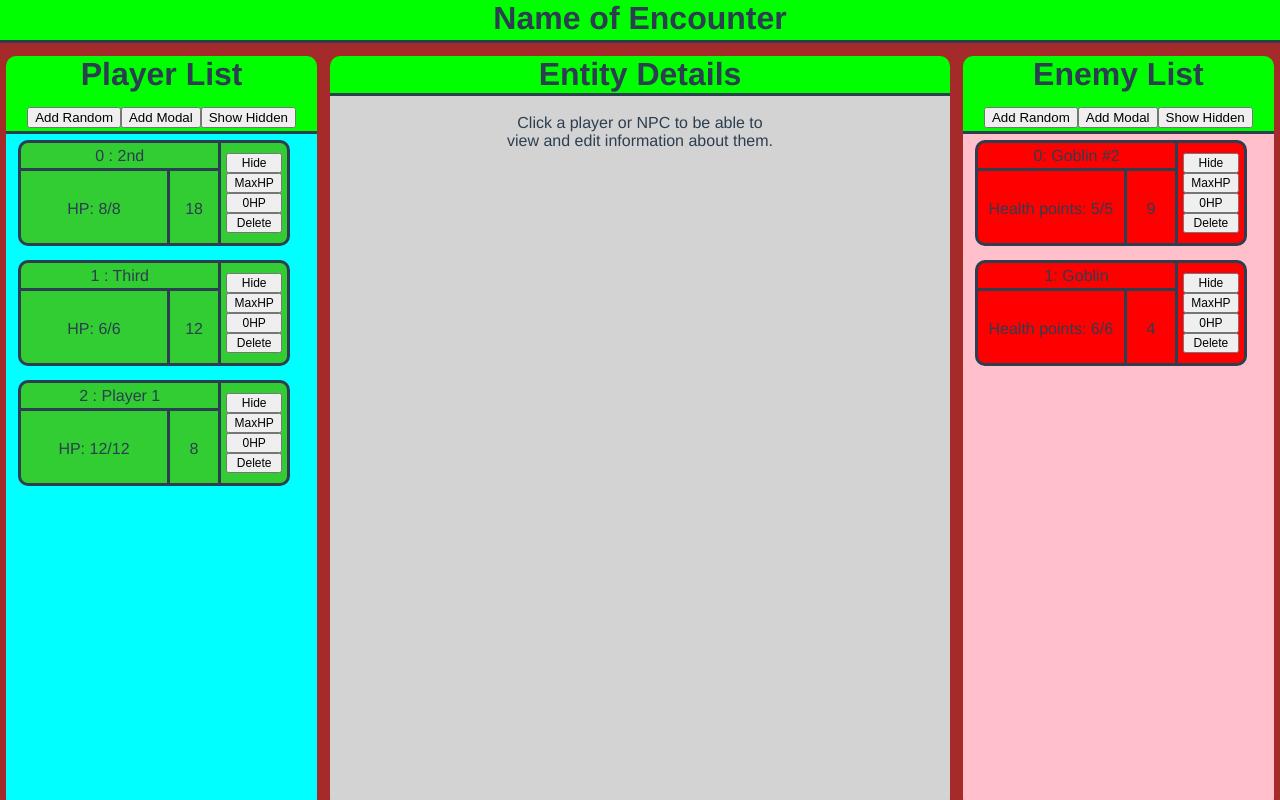
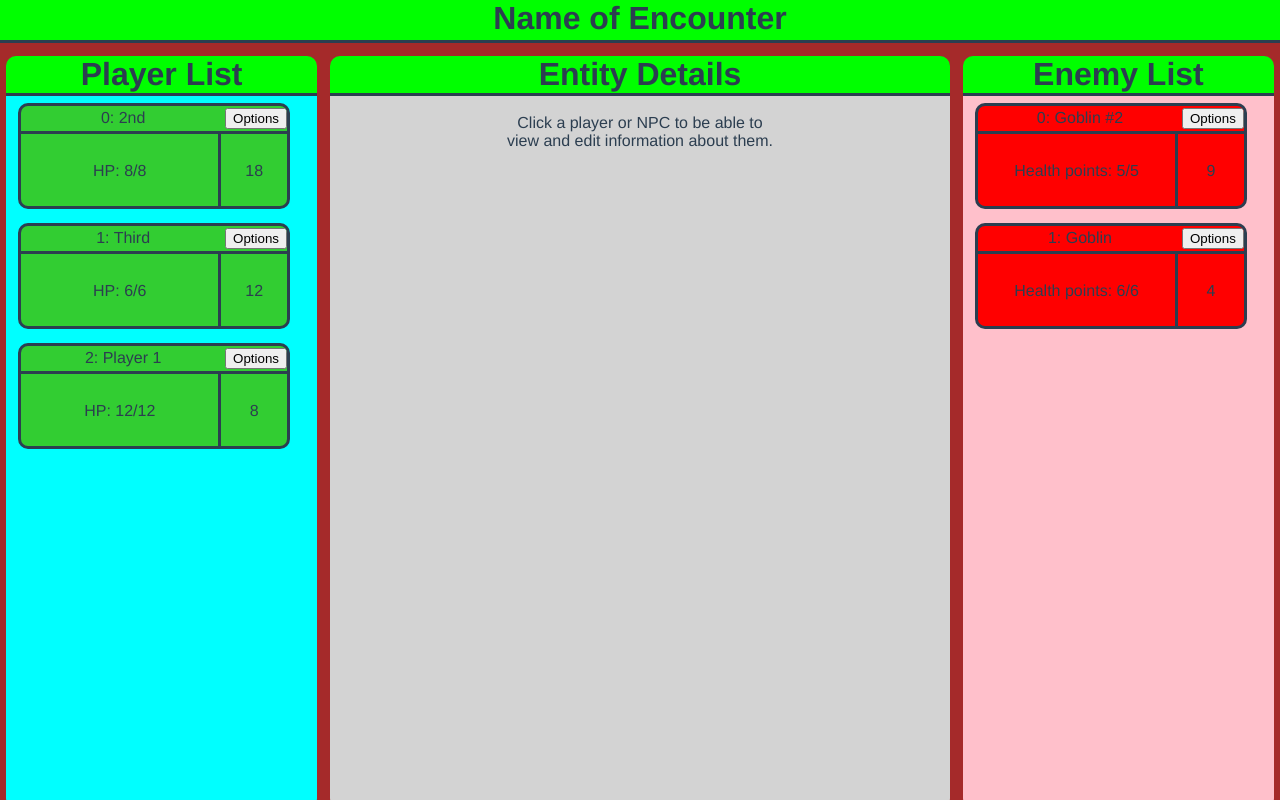
Before and after one commit to scripps2/COMP3000, a Vue app: page / in a window 1280 px wide. Built offline with nearby package versions, Linux system fonts and the light colour scheme.

Commit message:
Collapsible menus, sort by initative Player and NPC list header can be clicked to show the options Options button added on individual cards Players are now sorted by Initative, but can be manually adjusted

```diff
--- a/src/App.vue
+++ b/src/App.vue
@@ -16,11 +16,13 @@
   </div>
   <div class="maincontent">
     <div class="left">
-      <div class="leftheader">
-        Player List <br>
+      <div class="leftheader" @click.self="playerMenu" :class="{showoptions: showplayeroptions}">
+        Player List
+        <div v-if="showplayeroptions">
         <button @click="AddEntityRand('player')">Add Random</button>
         <button @click="ShowEntityModal('player')">Add Modal</button>
         <button @click="ToggleHiddenView('players')">{{ hiddenButton.players }}</button>
+        </div>
       </div>
       <div class="leftcontent">
         <PlayerCard
@@ -34,6 +36,7 @@
           @entityHide="entityHide"
           @entityEditHealth="entityEditHealth"
           @entityRemove="entityRemove"
+          @moveplayercard="moveplayercard"
         />
       </div>
     </div>
@@ -55,7 +58,7 @@
       </div>
     </div>
     <div class="right">
-      <div class="rightheader">
+      <div class="rightheader" @click.self="npcMenu" :class="{showoptions: shownpcoptions}">
         Enemy List <br>
         <button @click="AddEntityRand('npc')">Add Random</button>
         <button @click="ShowEntityModal('npc')">Add Modal</button>
@@ -105,6 +108,9 @@ export default {
       viewHidden: {players: false, npcs: false},
       hiddenButton: {players: 'Show Hidden', npcs: 'Show Hidden'},
       entityToAdd: '',
+      initativesorting: true,
+      showplayeroptions: false,
+      shownpcoptions: false,
     }
   },
   mounted() {
@@ -234,6 +240,13 @@ export default {
         else this.hiddenButton.npcs = 'Show Hidden' }
     },
 
+    moveplayercard(targetidx, direction) {
+      this.initativesorting = false;
+      var temp = this.players[targetidx];
+      this.players[targetidx] = this.players[targetidx-direction];
+      this.players[targetidx-direction] = temp;
+    },
+
     entityEditHealth(targetType, targetidx, newHealth) {
       // Updating an entity's health value to a new amount, automatically ensuring it doesn't go over or under limits.
       if(targetType === "player") {
@@ -265,11 +278,21 @@ export default {
       this.modalType = '';
     },
 
+    playerMenu() {
+      console.log(this.showplayeroptions);
+      this.showplayeroptions = !this.showplayeroptions
+    },
+
+    npcMenu() {
+      this.shownpcoptions = !this.shownpcoptions
+    }
+
   },
 
   computed: {
     sorted_players() {
-      return this.players.sort((a,b) => {return b.initative - a.initative;});
+      if (this.initativesorting === true) return this.players.sort((a,b) => {return b.initative - a.initative;});
+      else return this.players;
     },
 
     sorted_npcs() {
@@ -289,4 +312,9 @@ export default {
   border-color: #2b3d50;
   margin-top: 0px;
 }
+
+.leftheader.showoptions, .rightheader.showoptions{
+  height: 10%
+}
+
 </style>
--- a/src/assets/global.css
+++ b/src/assets/global.css
@@ -22,7 +22,7 @@ body {
   }
 
   .leftheader, .rightheader {
-    height: 10% /* This is to allow easy displaying of the buttons before a better UI system is setup */
+    height: 5%
   }
 
   .top {
--- a/src/components/NpcCard.vue
+++ b/src/components/NpcCard.vue
@@ -7,7 +7,7 @@ A button will bring up the ActionResolve menu to allow quickly performing an act
   <div class="npccard" v-if="entity.display == true || viewHidden == true" :class="{ dead: status === 'dead', hidden: entity.display === false}">
     <div class="npccardcontent" @click="npcClick">
       <div class="npcname">
-        {{ index }}: {{ entity.name }}
+        <div class="name"> {{ index }}: {{ entity.name }}</div> <button @click="showoptions = !showoptions"> Options </button>
       </div>
 
       <div class="npcstats">
@@ -26,7 +26,7 @@ A button will bring up the ActionResolve menu to allow quickly performing an act
 
     </div>
 
-    <div class="npccardbuttons">
+    <div class="npccardbuttons" v-if="showoptions">
       <button @click="npcHide"> {{ buttonText }} </button>
       <button @click="npcFullHp"> MaxHP </button>
       <button @click="npcZeroHp"> 0HP </button>
@@ -44,6 +44,7 @@ export default {
       return {
           status: 'alive',
           buttonText: 'Hide',
+          showoptions: false
       }
   },
   updated() {
@@ -102,7 +103,7 @@ export default {
 
  .npccardcontent {
   height: 100%;
-  width: 75%;
+  width: 100%;
   display: block;
  }
 
@@ -133,10 +134,15 @@ export default {
   font-size: 100%;
  }
 
+ .name {
+  width:100%;
+ }
+
  .npcstats {
   height: 75%;
   display: flex;
  }
+
  .npchealth {
   width: 75%;
   margin: auto;
--- a/src/components/PlayerCard.vue
+++ b/src/components/PlayerCard.vue
@@ -7,7 +7,7 @@ A button will bring up the ActionResolve menu to allow quickly performing an act
   <div class="playercard" v-if="entity.display == true || viewHidden == true" :class="{stable: status === 'stable', dying: status === 'dying', dead: status === 'dead', hidden: entity.display === false}">
     <div class="playercardcontent" @click="playerClick">
       <div class="playername">
-        {{ index }} : {{ entity.name }}
+        <div class="name"> {{ index }}: {{ entity.name }}</div> <button @click="showoptions = !showoptions"> Options </button>
       </div>
 
       <div class="playerstats">
@@ -35,7 +35,8 @@ A button will bring up the ActionResolve menu to allow quickly performing an act
       </div>
     </div>
 
-    <div class="playercardbuttons">
+    <div class="playercardbuttons" v-if="showoptions">
+      <div> <button @click="move(1)">up</button><button @click="move(-1)">down</button></div>
       <button @click="playerHide"> {{ buttonText }} </button>
       <button @click="playerFullHp"> MaxHP </button>
       <button @click="playerZeroHp"> 0HP </button>
@@ -49,13 +50,14 @@ A button will bring up the ActionResolve menu to allow quickly performing an act
 
 export default {
     props: ['index', 'entity', 'viewHidden'],
-    emits: ['entityClicked', 'entityHide', 'entityEditHealth', 'entityRemove'],
+    emits: ['entityClicked', 'moveplayercard', 'entityHide', 'entityEditHealth', 'entityRemove'],
     data() {
       return {
         deathsavesSuccess: 0,
         deathsavesFails: 0,
         status: 'alive',
         buttonText: 'Hide',
+        showoptions: false,
       }
     },
     updated() {
@@ -74,6 +76,10 @@ export default {
 
       playerClick() {
         this.$emit('entityClicked', 'player', this.index)
+      },
+
+      move(direction) {
+        this.$emit("moveplayercard",this.index,direction)
       },
 
       playerHide() {
@@ -146,7 +152,7 @@ export default {
 
  .playercardcontent {
   height: 100%;
-  width: 75%;
+  width: 100%;
   display: block;
  }
 
@@ -177,10 +183,15 @@ export default {
   font-size: 100%;
  }
 
+ .name {
+  width:100%;
+ }
+
  .playerstats {
   height: 75%;
   display: flex;
  }
+
  .playerhealth {
   width: 75%;
   margin: auto;
```
